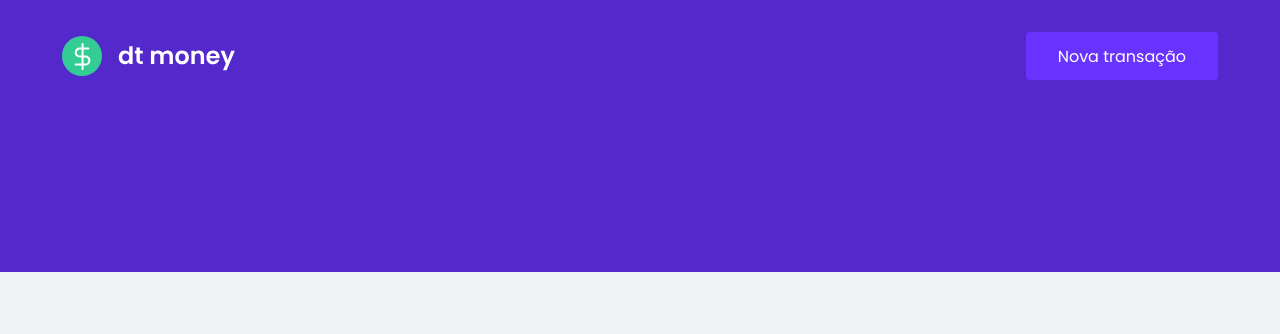
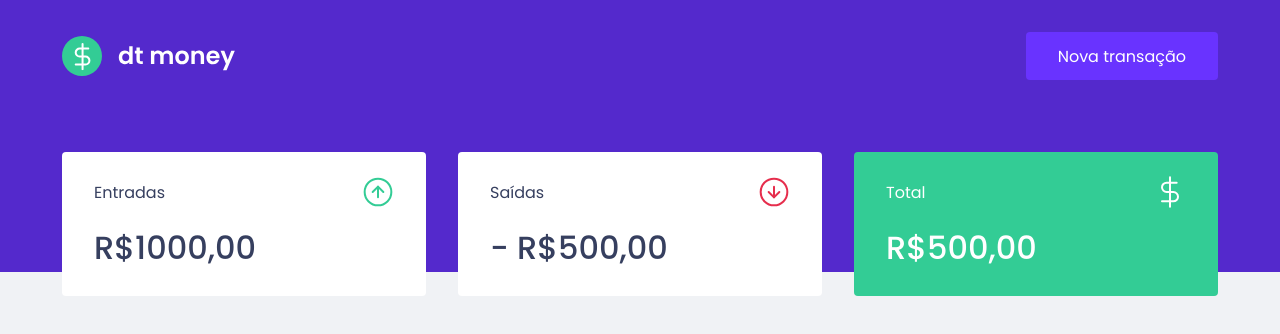
Before and after one commit to CaioAugustoo/dt-money, a React (Create React App) app: page / in a window 1280 px wide. Shown: the top 334 px of the page. Built offline with nearby package versions, Linux system fonts and the light colour scheme.

Commit message:
Criado componente summary

```diff
--- a/public/index.html
+++ b/public/index.html
@@ -6,7 +6,7 @@
     <meta name="viewport" content="width=device-width, initial-scale=1" />
     <link rel="shortcut icon" href="favicon.png" type="image/x-icon" />
     <link
-      href="https://fonts.googleapis.com/css2?family=Poppins:wght@400;600&display=swap"
+      href="https://fonts.googleapis.com/css2?family=Poppins:wght@400;500;600&display=swap"
       rel="stylesheet"
     />
     <title>dtmoney</title>
--- a/src/App.tsx
+++ b/src/App.tsx
@@ -1,3 +1,4 @@
+import { Dashboard } from "components/Dashboard";
 import { Header } from "components/Header";
 import { GlobalStyles } from "./styles/global";
 
@@ -5,6 +6,7 @@
   return (
     <>
       <Header />
+      <Dashboard />
       <GlobalStyles />
     </>
   );
--- /dev/null
+++ b/src/components/Dashboard/index.tsx
@@ -0,0 +1,10 @@
+import { Summary } from "components/Summary";
+import * as S from "./styles";
+
+export const Dashboard = () => {
+  return (
+    <S.Wrapper>
+      <Summary />
+    </S.Wrapper>
+  );
+};
--- /dev/null
+++ b/src/components/Dashboard/styles.ts
@@ -0,0 +1,7 @@
+import styled from "styled-components";
+
+export const Wrapper = styled.main`
+  max-width: 1220px;
+  margin: 0 auto;
+  padding: 2.5rem 2rem;
+`
--- /dev/null
+++ b/src/components/Summary/index.tsx
@@ -0,0 +1,33 @@
+import * as S from "./styles";
+
+import income from "assets/income.svg";
+import outcome from "assets/outcome.svg";
+import total from "assets/total.svg";
+
+export const Summary = () => {
+  return (
+    <S.Wrapper>
+      <div>
+        <header>
+          <p>Entradas</p>
+          <img src={income} alt="Seta pra cima com cor verde" />
+        </header>
+        <strong>R$1000,00</strong>
+      </div>
+      <div>
+        <header>
+          <p>Saídas</p>
+          <img src={outcome} alt="Seta pra baixa com cor vermelha" />
+        </header>
+        <strong>- R$500,00</strong>
+      </div>
+      <div className="card__total">
+        <header>
+          <p>Total</p>
+          <img src={total} alt="Simbolo de cifrão" />
+        </header>
+        <strong>R$500,00</strong>
+      </div>
+    </S.Wrapper>
+  );
+};
--- /dev/null
+++ b/src/components/Summary/styles.ts
@@ -0,0 +1,34 @@
+import styled from "styled-components";
+
+export const Wrapper = styled.div`
+  display: grid;
+  grid-template-columns: repeat(3, 1fr);
+  gap: 2rem;
+  margin-top: -10rem;
+
+  div {
+    background: var(--shape);
+    padding: 1.5rem 2rem;
+    border-radius: 0.25rem;
+    color: var(--text-title);
+
+    header {
+      display: flex;
+      align-items: center;
+      justify-content: space-between;
+    }
+
+    strong {
+      display: block;
+      margin-top: 1rem;
+      font-size: 2rem;
+      font-weight: 500;
+      line-height: 3rem;
+    }
+
+    &.card__total {
+      background: var(--green);
+      color: #fff;
+    }
+  }
+`
--- a/src/styles/global.ts
+++ b/src/styles/global.ts
@@ -6,6 +6,7 @@
     --background: #f0f2f5;
     --red: #e52e4d;
     --blue: #5429cc;
+    --green: #33CC95;
 
     --blue-light: #6933ff;
 
```
